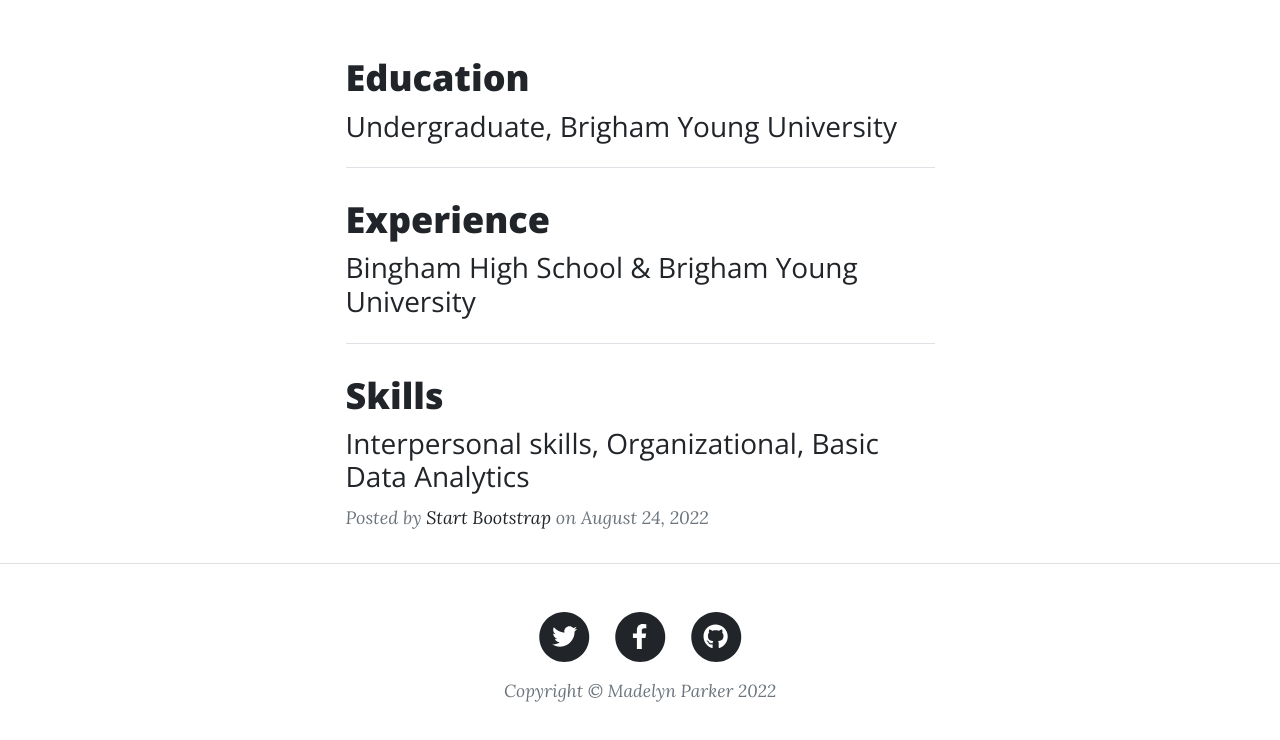
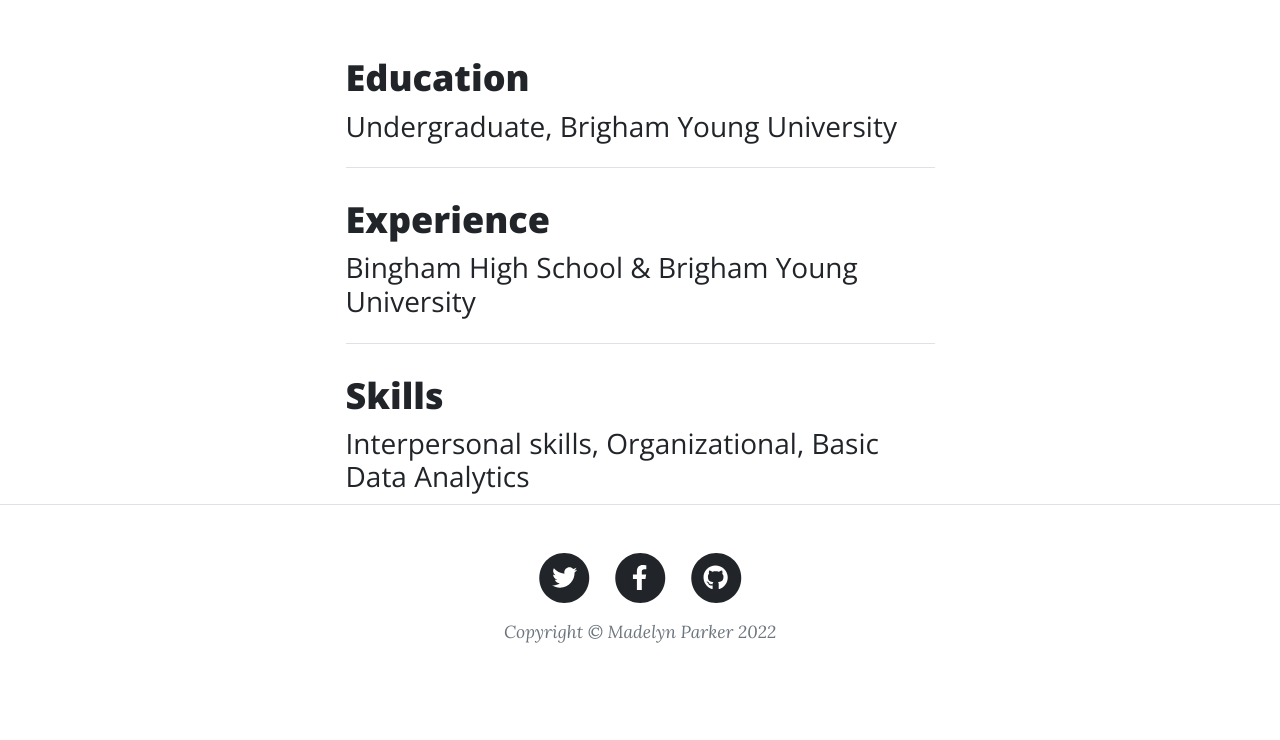
Before and after one commit to maddsparkerr/IS201, a plain HTML site: page index.html in a window 1280 px wide. Shown: the part 650-1390 px from the top of the page. After the commit the page ends 1343 px from the top, so only its background shows below. Drawn offline with nearby package versions, Linux system fonts and the light colour scheme.

Commit message:
Add files via upload

```diff
--- a/index.html
+++ b/index.html
@@ -84,11 +84,6 @@
                             <h2 class="post-title">Skills</h2>
                             <h3 class="post-subtitle">Interpersonal skills, Organizational, Basic Data Analytics </h3>
                         </a>
-                        <p class="post-meta">
-                            Posted by
-                            <a href="#!">Start Bootstrap</a>
-                            on August 24, 2022
-                        </p>
                     </div>
                 </div>
             </div>
```
